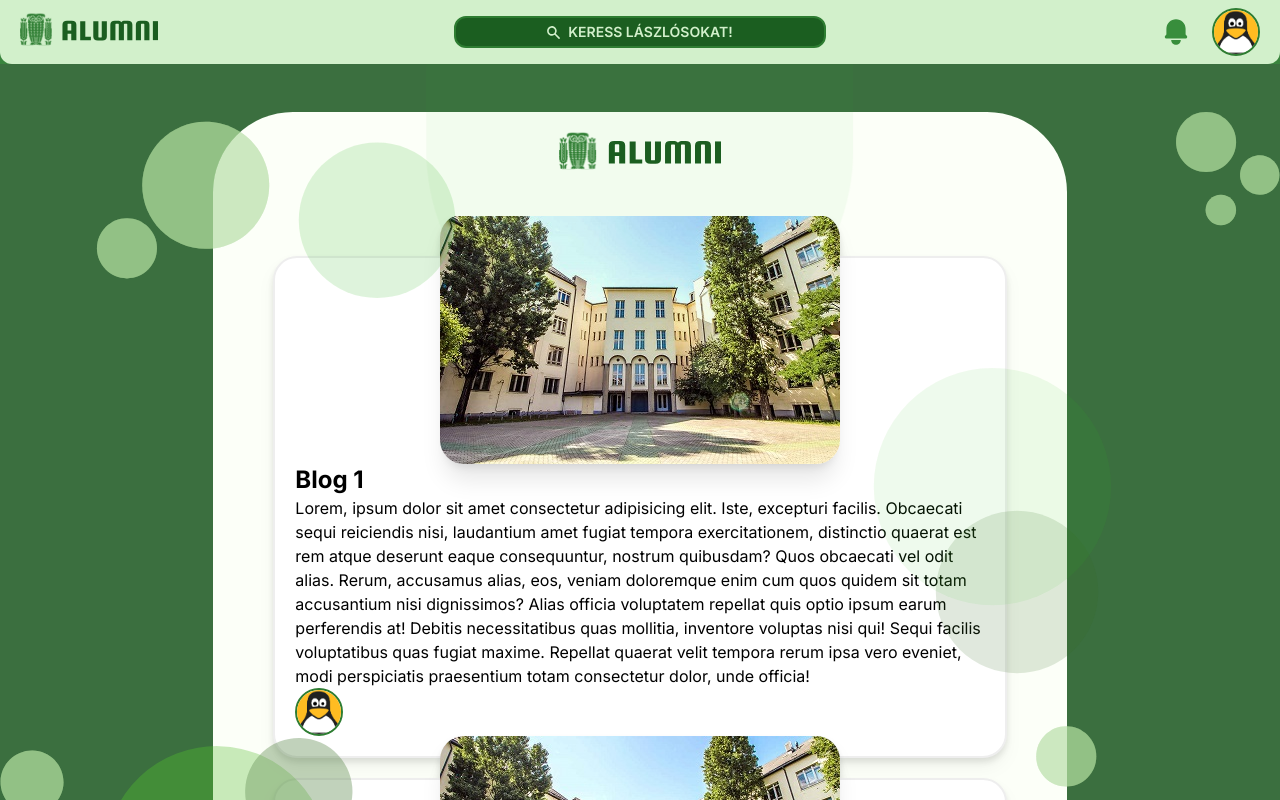
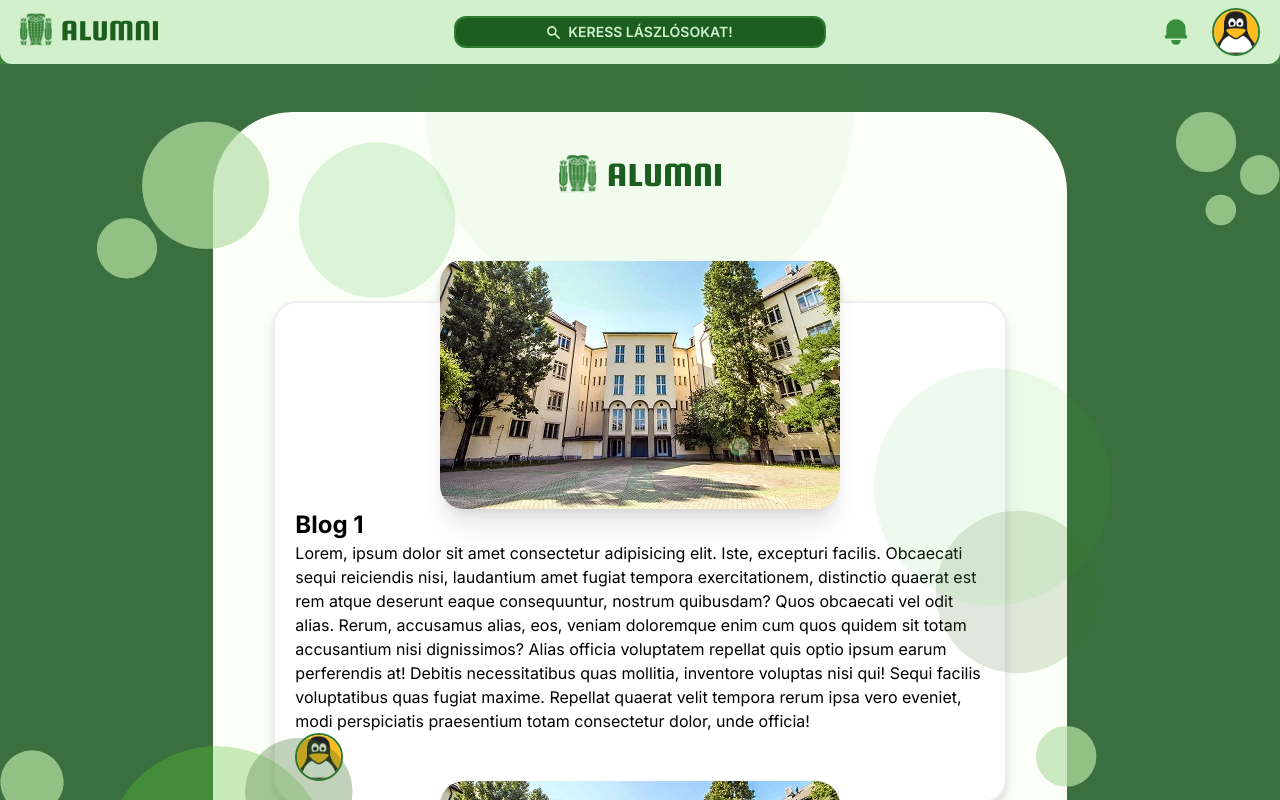
Before and after one commit to nagybrandy/szlg-alumni, a Next.js app: page / in a window 1280 px wide. Shown: the top 800 px of the page. Built offline with nearby package versions, Linux system fonts and the light colour scheme.

Commit message:
chore: Update page layout to use full screen height

```diff
--- a/src/app/page.tsx
+++ b/src/app/page.tsx
@@ -9,7 +9,7 @@ export default function Home() {
         <img src="/circles.svg" className="absolute  mix-blend-darken opacity-75 z-10 pointer-events-none" />
         <img src="/circles.svg" className="absolute  mix-blend-lighten opacity-100 z-10 pointer-events-none" />
       </div>
-      <div className="w-8/12 mx-auto bg-[#FCFFF8] min-h-full pb-[100px] p-5 rounded-[5em] flex flex-col text-center relative z-0">
+      <div className="w-8/12 mx-auto bg-[#FCFFF8] h-screen pb-[100px] p-5 rounded-[5em] flex flex-col text-center relative z-0">
         <div className="w-1/2 h-1/2 absolute top-0 translate-x-1/2 -translate-y-1/2 left-0 opacity-5 bg-[#28B61B] rounded-full mix-blend-darken z-10"></div>
         <img src="/logo-vertical.svg" alt="Logo" className="size-1/5 mx-auto" />
         <BlogContainer>
```
